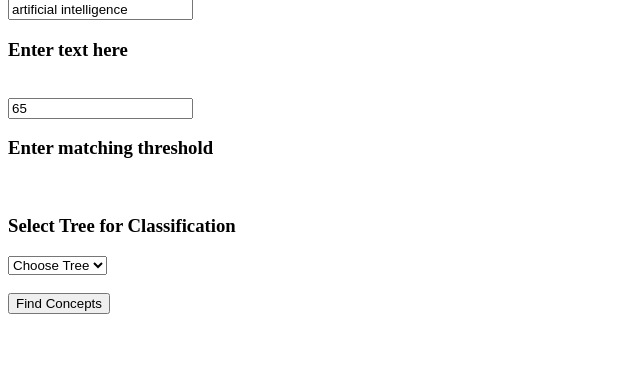
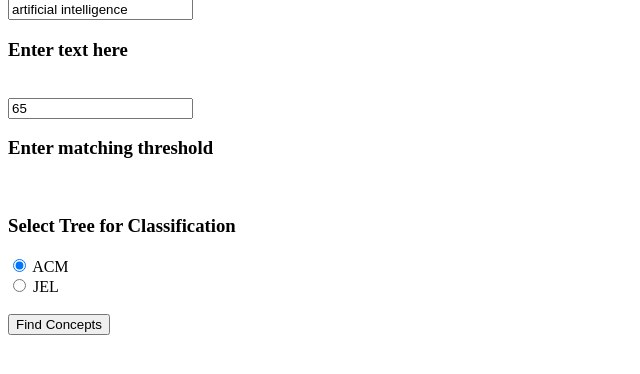
Before and after one commit to BunnyTeja/mapper4, a Flask app: page / in a window 1280 px wide. Shown: the part 75-449 px from the top of the page, without its empty margins (0-640 px from the left). Run offline with Flask 2, Linux system fonts and the light colour scheme; parts of the project's set-up code (start-up, migrations or seed data) failed here and were passed over.

Commit message:
JEL TREE ADDED

```diff
--- a/app/templates/mapper.html
+++ b/app/templates/mapper.html
@@ -83,11 +83,10 @@ h2 {
     <h3>Enter matching threshold</h3>
     <br>
     <h3>Select Tree for Classification</h3>
-    <select name="tree" id="tree">
-      <option selected disabled>Choose Tree</option>
-      <option value="acm">ACM</option>
-      <option value="jel">JEL</option>
-    </select>
+    <input type="radio" id="acm" name="tree" value="acm" checked>
+    <label for="acm">ACM</label><br>
+    <input type="radio" id="jel" name="tree" value="jel">
+    <label for="jel">JEL</label>
     <br><br>
     <input type="submit" value="Find Concepts">
 
```
Also changed, not shown: 2 other files.
